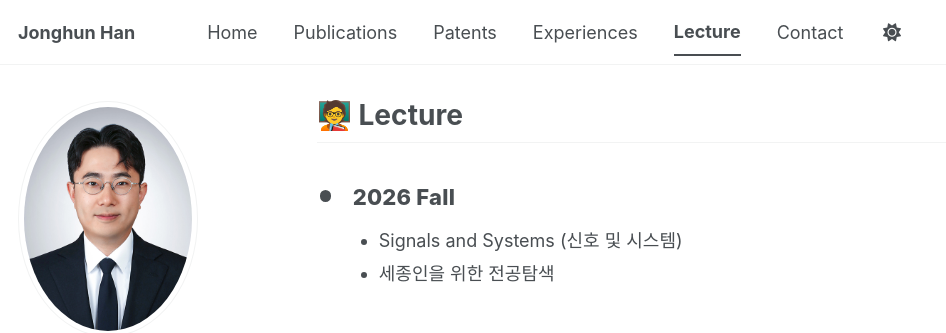
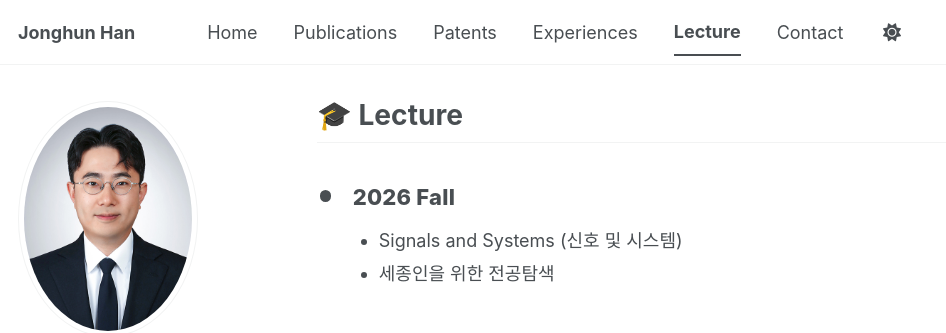
Before and after one commit to icnsl/icnsl.github.io, a Jekyll site: the page built from _pages/lecture.md, in a window 1280 px wide and 900 px high. Shown: the top 333 px of the window, without its empty margins (0-946 px from the left). Built offline with Jekyll 4.4.1, drawn with Linux system fonts in a browser that asks for light colours; some web fonts are replaced; a script bundle is joined from its source files by our own code; library files that are not in the unit come from our copies.

```diff
--- a/_pages/lecture.md
+++ b/_pages/lecture.md
@@ -1,5 +1,5 @@
 ---
-title: "🧑‍🏫 Lecture"
+title: "🎓 Lecture"
 permalink: /lecture/
 author_profile: true
 ---
```
